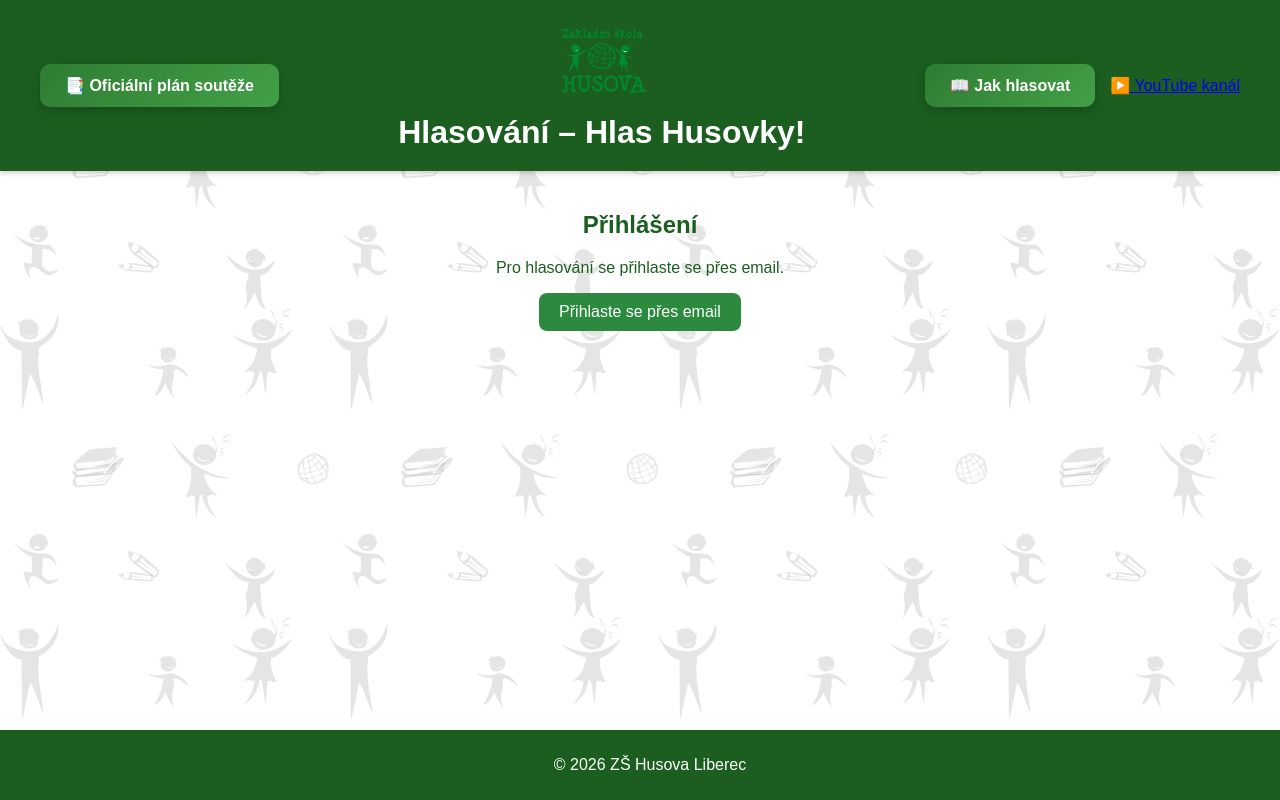
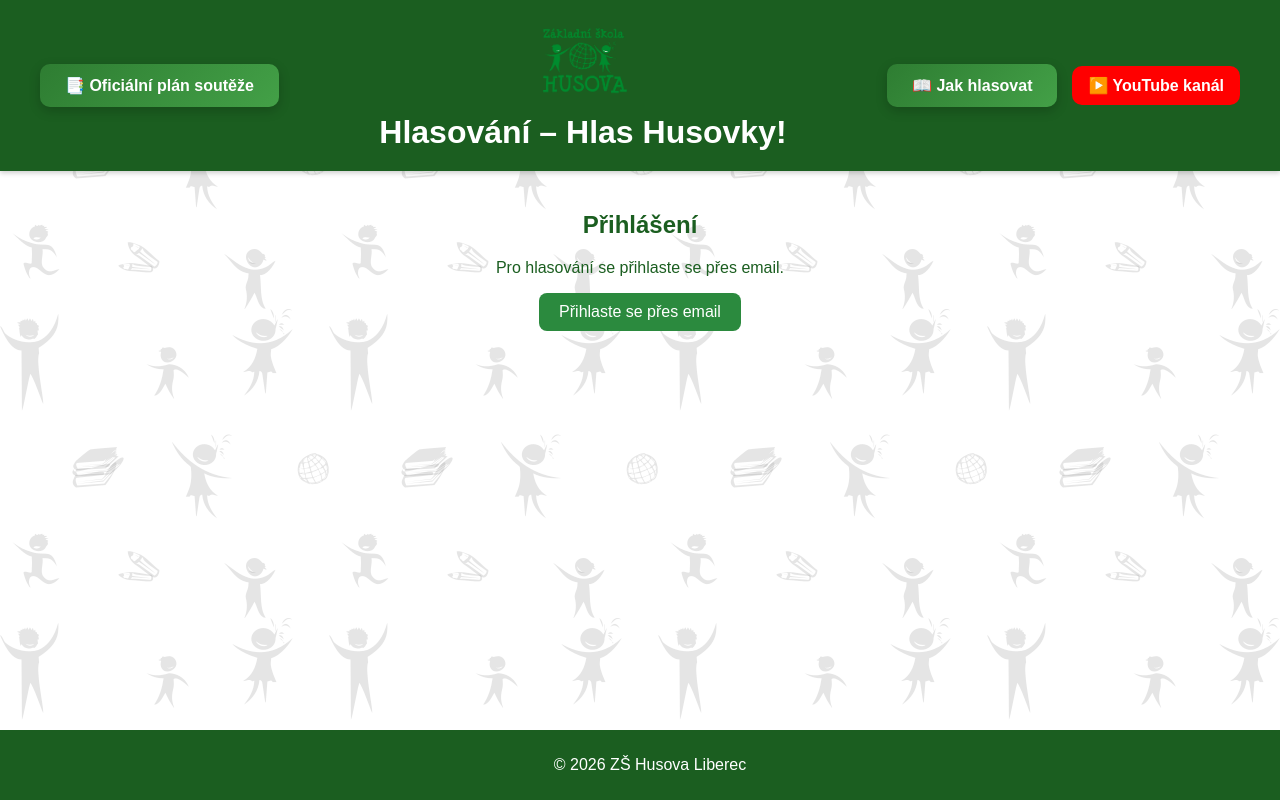
Before and after one commit to Listcz4638/Vote-Husova, a website: page public/index.html in a window 1280 px wide. Drawn offline with Linux system fonts and the light colour scheme; no server answers.

Commit message:
Refactor CSS for improved styling and structure

```diff
--- a/public/style.css
+++ b/public/style.css
@@ -404,3 +404,18 @@ tr:nth-child(even) {
   font-weight: bold;
   text-align: center;
 }
+
+.youtube-btn{
+  background:#ff0000;
+  color:white;
+  text-decoration:none;
+  padding:10px 16px;
+  border-radius:10px;
+  font-weight:600;
+  transition:0.2s;
+}
+
+.youtube-btn:hover{
+  transform:translateY(-2px);
+  opacity:0.9;
+}
```
